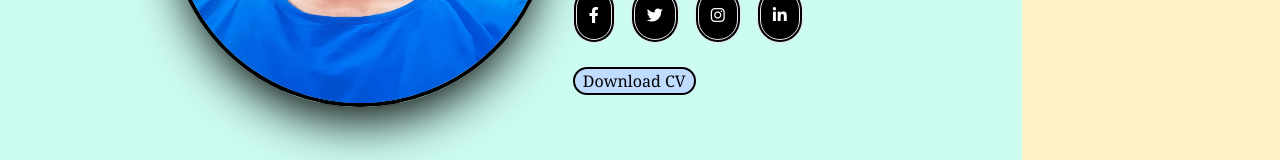
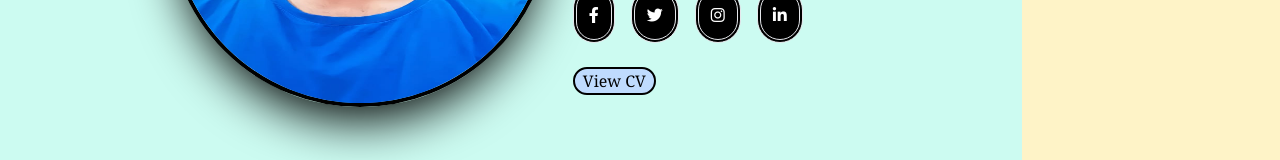
Before and after one commit to asheedh/Portifolio, a website: page index.html in a window 1280 px wide. Shown: the part 365-525 px from the top of the page. Drawn offline with nearby package versions, Linux system fonts and the light colour scheme.

Commit message:
Update index.html

```diff
--- a/index.html
+++ b/index.html
@@ -70,7 +70,7 @@
                         </a>
                     </div><br>
 
-                    <button><a href="CV.docx"> Download CV </a></button><br>
+                    <button><a href="CV.pdf" target="_blank" > View CV </a></button><br>
                 </div>
 
             </div>
```
